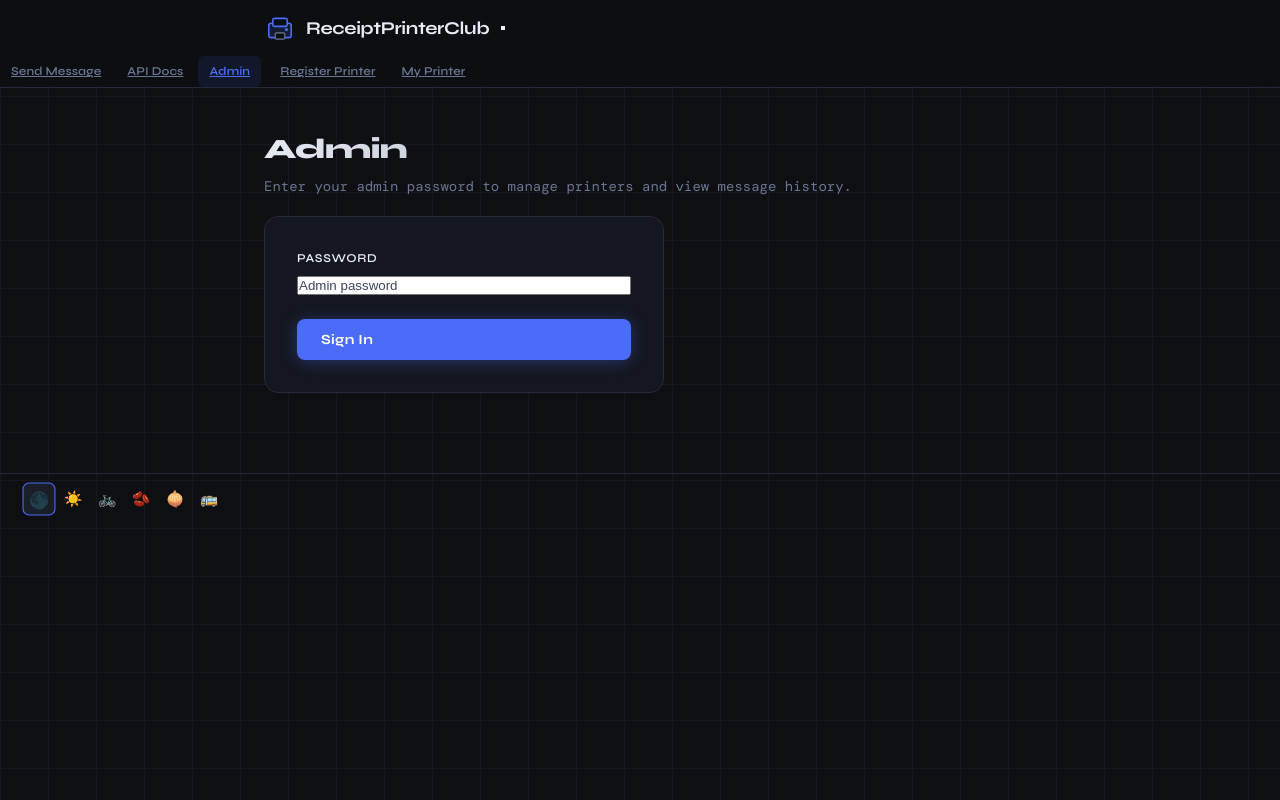
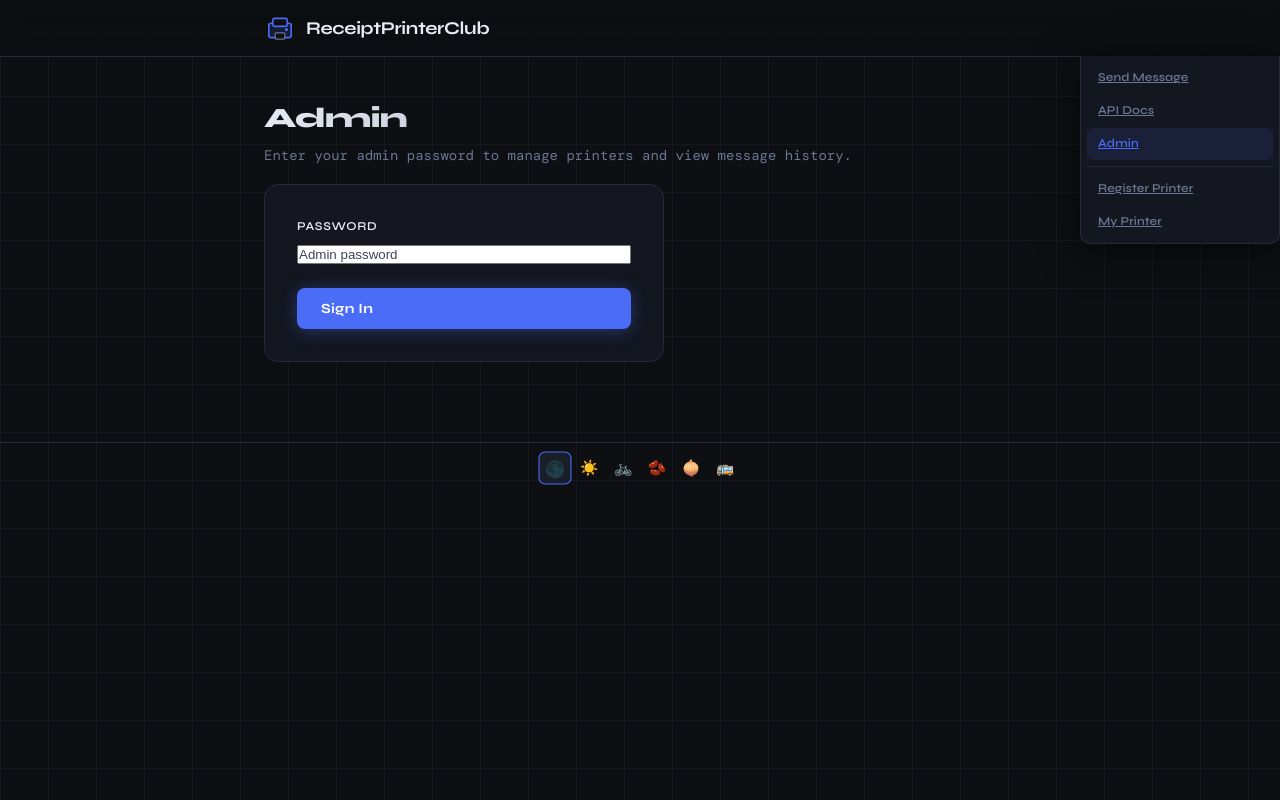
Before and after one commit to maxcheese3/ReceiptPrinterClub, a React (Vite) app in the folder frontend/: page /admin in a window 1280 px wide. Both pictures are taken after a click on the button "Toggle navigation menu". Built offline with nearby package versions, Linux system fonts and the light colour scheme.

Commit message:
style: add CSS for printer admin pages and subscriptions UI
Adds styles for printer admin components: message and thread cards
(.pa-*), subscription list items and badges (.sub-*), and printer
status badges.

```diff
--- a/frontend/src/assets/style.css
+++ b/frontend/src/assets/style.css
@@ -151,7 +151,7 @@ header {
   height: 56px;
   display: flex;
   align-items: center;
-  justify-content: flex-start;
+  justify-content: space-between;
   gap: 12px;
 }
 
@@ -190,6 +190,79 @@ nav {
 }
 .nav-tab:hover { color: var(--fg); background: var(--bg-input); }
 .nav-tab.active { color: var(--accent); background: var(--nav-active-bg); }
+
+/* ── Hamburger button ────────────────────────────────────────────────────────── */
+.hamburger-btn {
+  display: flex;
+  flex-direction: column;
+  justify-content: center;
+  gap: 5px;
+  width: 36px;
+  height: 36px;
+  padding: 6px;
+  background: transparent;
+  border: 1px solid transparent;
+  border-radius: 6px;
+  cursor: pointer;
+  flex-shrink: 0;
+  transition: background 0.15s, border-color 0.15s;
+}
+.hamburger-btn span {
+  display: block;
+  height: 2px;
+  border-radius: 2px;
+  background: var(--fg-muted);
+  transition: background 0.15s;
+}
+.hamburger-btn:hover {
+  background: var(--bg-input);
+  border-color: var(--border);
+}
+.hamburger-btn:hover span,
+.hamburger-btn.open span { background: var(--fg); }
+
+/* ── Header nav dropdown ─────────────────────────────────────────────────────── */
+.header-menu-backdrop {
+  position: fixed;
+  inset: 0;
+  z-index: 99;
+}
+.header-menu-dropdown {
+  position: absolute;
+  top: 100%;
+  right: 0;
+  z-index: 100;
+  background: var(--bg-card);
+  border: 1px solid var(--border);
+  border-top: none;
+  border-radius: 0 0 10px 10px;
+  box-shadow: var(--shadow-lg);
+  min-width: 200px;
+  padding: 6px;
+}
+.header-menu-dropdown #nav-menu {
+  display: flex;
+  flex-direction: column;
+  gap: 2px;
+}
+.header-menu-dropdown .nav-tab {
+  display: block;
+  width: 100%;
+  text-align: left;
+  border-radius: 6px;
+}
+.nav-menu-divider {
+  border: none;
+  border-top: 1px solid var(--border);
+  margin: 4px 0;
+}
+.nav-menu-logout {
+  width: 100%;
+  text-align: left;
+  border-radius: 6px;
+  cursor: pointer;
+}
+.nav-menu-logout:hover { color: var(--error); background: var(--bg-input); }
 
 /* ── Main ───────────────────────────────────────────────────────────────────── */
 main {
@@ -595,7 +668,7 @@ footer {
   border-top: 1px solid var(--border);
   padding: 10px 24px;
   display: flex;
-  justify-content: space-between;
+  justify-content: center;
   align-items: center;
   gap: 16px;
   color: var(--fg-muted);
@@ -604,13 +677,6 @@ footer {
 }
 footer a { color: var(--accent); text-decoration: none; }
 footer a:hover { text-decoration: underline; }
-/* ── Footer nav ──────────────────────────────────────────────────────────────── */
-#footer-nav {
-  display: flex;
-  gap: 2px;
-  flex-wrap: wrap;
-  align-items: center;
-}
 
 
 /* ── Spinner ─────────────────────────────────────────────────────────────────── */
```
